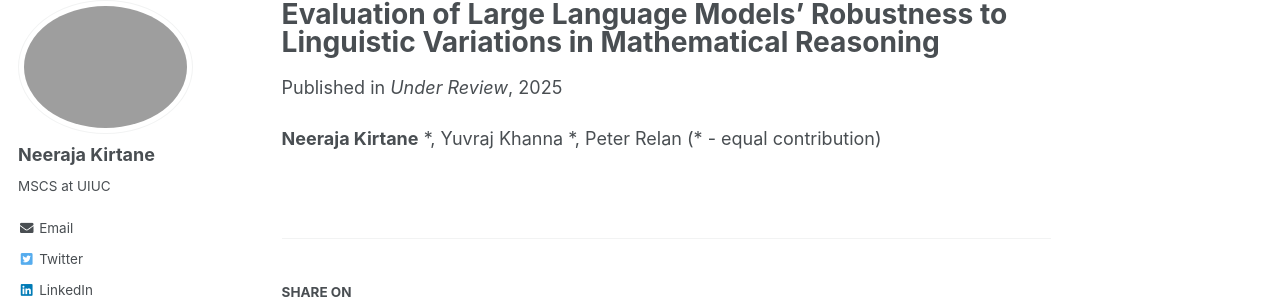
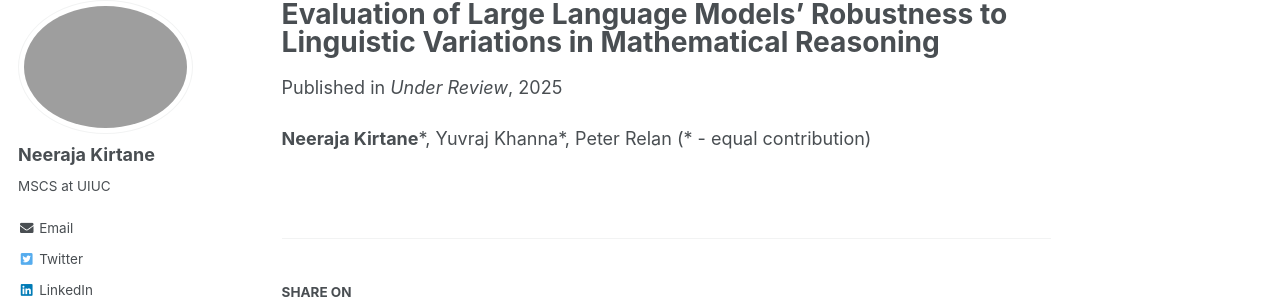
Before and after one commit to neeraja1504/neeraja1504.github.io, a Jekyll site: the page built from _publications/mathrobust1.md, in a window 1280 px wide. Shown: the part 118-426 px from the top of the page. Built offline with Jekyll 4.4.1, drawn with Linux system fonts in a browser that asks for light colours.

```diff
--- a/_publications/mathrobust1.md
+++ b/_publications/mathrobust1.md
@@ -7,4 +7,4 @@ venue: "Under Review"
 paperurl: "https://wikiworkshop.org/2023/papers/WikiWorkshop2023_paper_23.pdf"
 # citation: 'Neeraja Kirtane and Tanvi Anand'
 ---
-**Neeraja Kirtane** *, Yuvraj Khanna *, Peter Relan (\* - equal contribution)
+**Neeraja Kirtane**\*, Yuvraj Khanna\*, Peter Relan (\* - equal contribution)
```
Also changed, not shown: _publications/factcheckmate.md (+1 -1 lines), _publications/jailbreaking.md (+1 -1 lines).
